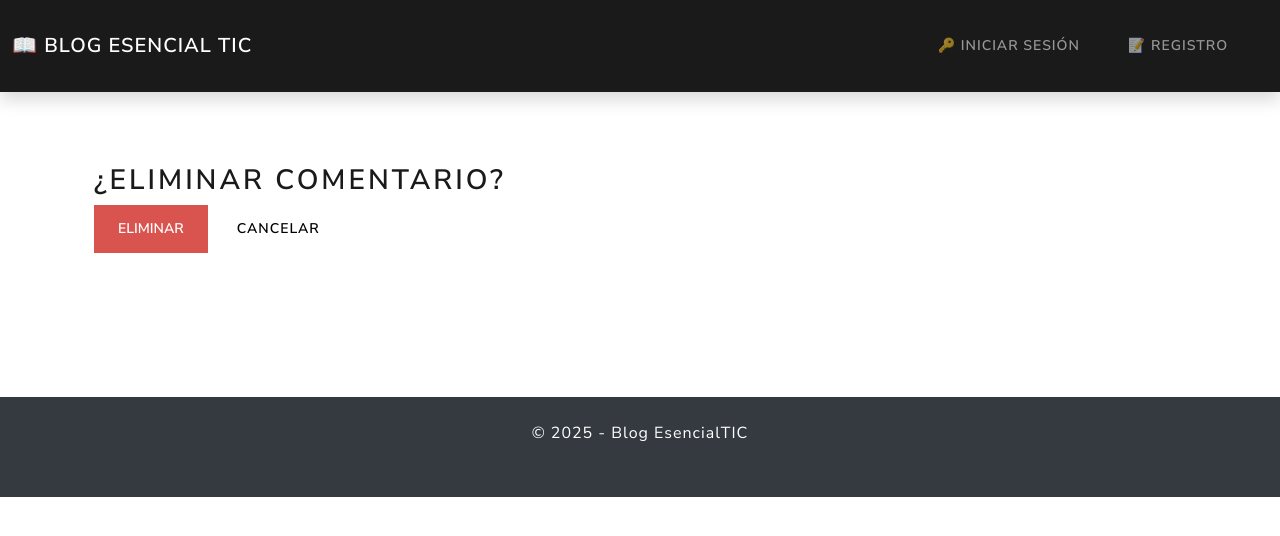
After one commit to sergiorioscomar/blog, a Django app: page /blog/comentario/1/editar/ in a window 1280 px wide. The commit adds this page. Shown: the top 536 px of the page. Run offline with Django 5.2, Linux system fonts and the light colour scheme; tables that the repository leaves empty hold one stand-in row (values such as "Sample post"); parts of the project's set-up code (start-up, migrations or seed data) failed here and were passed over; some libraries are stand-ins or nearby versions.

Commit message:
#19| Agrego funcion de eliminar y editar para admins

```diff
--- /dev/null
+++ b/django_project/apps/blog/templates/comentario-eliminar.html
@@ -0,0 +1,11 @@
+{% extends 'base.html' %}
+{% block content %}
+<div class="container my-5">
+    <h2>¿Eliminar comentario?</h2>
+    <form method="post">
+        {% csrf_token %}
+        <button type="submit" class="btn btn-danger">Eliminar</button>
+        <a href="{% url 'post-detail' object.post.pk %}" class="btn btn-secondary">Cancelar</a>
+    </form>
+</div>
+{% endblock %}
--- a/django_project/apps/blog/templates/post_detail.html
+++ b/django_project/apps/blog/templates/post_detail.html
@@ -110,8 +110,8 @@
                             <small class="text-muted">{{ comentario.fecha_creacion|date:"d/m/Y H:i" }}</small>
                             {% if user.is_authenticated and user.is_superuser or user.is_authenticated and user == comentario.autor %}
                                 <div class="mt-1">
-                                    <a href="#" class="text-warning small me-2">Editar</a>
-                                    <a href="#" class="text-danger small">Eliminar</a>
+                                    <a href="{% url 'comentario-editar' comentario.pk %}" class="text-warning small me-2">Editar</a>
+                                    <a href="{% url 'comentario-eliminar' comentario.pk %}" class="text-danger small">Eliminar</a>
                                 </div>
                             {% endif %}
                         </div>
--- a/django_project/apps/blog/urls.py
+++ b/django_project/apps/blog/urls.py
@@ -16,4 +16,6 @@ urlpatterns = [
 
 
     path('post/<int:pk>/comentar/', ComentarioCreateView.as_view(), name='comentar-post'),
+    path('comentario/<int:pk>/editar/', views.ComentarioUpdateView.as_view(), name='comentario-editar'),
+    path('comentario/<int:pk>/eliminar/', views.ComentarioDeleteView.as_view(), name='comentario-eliminar'),
 ]
--- a/django_project/apps/blog/views.py
+++ b/django_project/apps/blog/views.py
@@ -7,7 +7,7 @@ from django.views.generic import ListView, DetailView, DeleteView, CreateView, U
 from .models import Post, User, Comentario, Notificacion, Categoria
 from .forms import CreatePostForm, UpdatePostForm, ComentarioForm
 from django.db.models import Q
-from django.contrib.auth.decorators import login_required
+from django.contrib.auth.decorators import login_required, user_passes_test
 from django.contrib.auth.mixins import LoginRequiredMixin, UserPassesTestMixin
 
 
@@ -144,6 +144,30 @@ class PostCreateView(CreateView):
         form.instance.autor = self.request.user
         return super().form_valid(form)
 
+#Comentarios editar y eliminar
+class ComentarioUpdateView(UpdateView):
+    model = Comentario
+    form_class = ComentarioForm
+    template_name = "comentario-eliminar.html"
+
+    def get_success_url(self):
+        return reverse_lazy('post-detail', kwargs={'pk': self.object.post.pk})
+
+    def test_func(self):
+        comentario = self.get_object()
+        user = self.request.user
+        return user.is_superuser or user == comentario.autor
+class ComentarioDeleteView(DeleteView):
+    model = Comentario
+    template_name = "comentario_confirm_delete.html"
+
+    def get_success_url(self):
+        return reverse_lazy('post-detail', kwargs={'pk': self.object.post.pk})
+
+    def test_func(self):
+        comentario = self.get_object()
+        user = self.request.user
+        return user.is_superuser or user == comentario.autor
 
 # ACTUALIZAR POST
 class PostUpdateView(LoginRequiredMixin, UserPassesTestMixin, UpdateView):
@@ -152,10 +176,6 @@ class PostUpdateView(LoginRequiredMixin, UserPassesTestMixin, UpdateView):
     template_name = "post_update_form.html"
     success_url = reverse_lazy("post-list")
 
-    def test_func(self):
-        post = self.get_object()
-        return self.request.user.is_superuser or self.request.user == post.autor
-
 
 # PÁGINA DE INICIO
 def index(request):
```
Also changed, not shown: django_project/apps/blog/templates/comentario-editar.html (added, +11 -0 lines).
